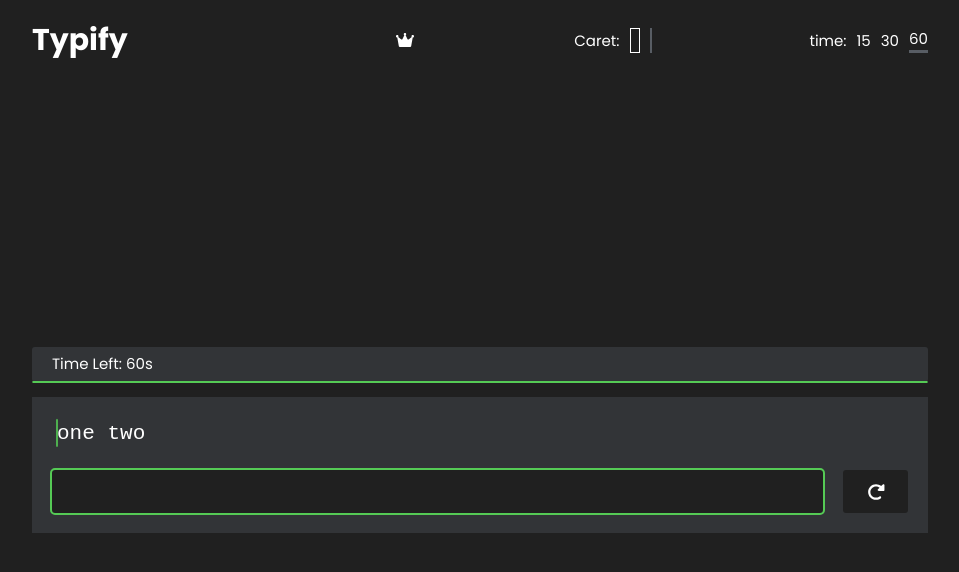
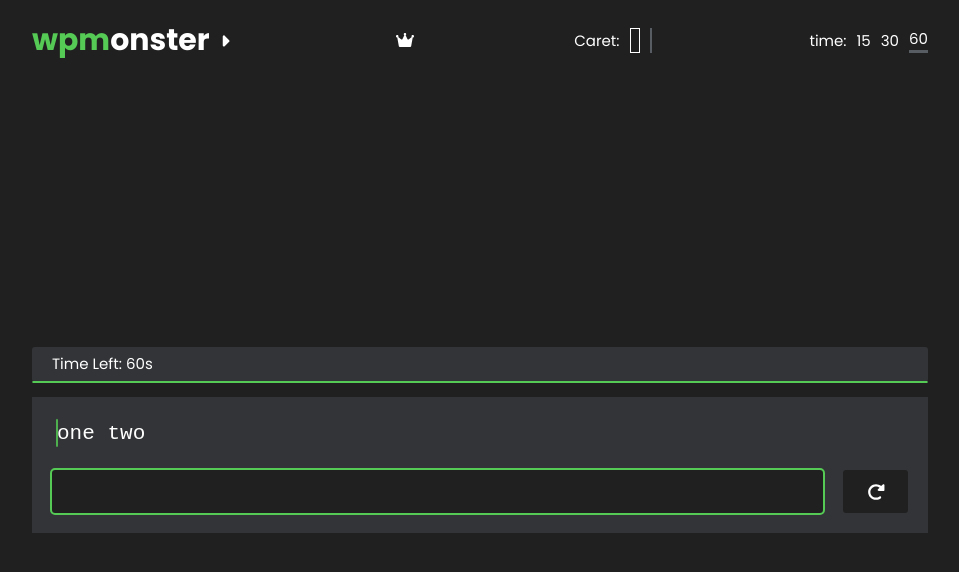
Before and after one commit to eroblaze/wpmonster, a React (Create React App) app: page / in a window 1280 px wide. Shown: the top 572 px of the page, without its empty margins (160-1119 px from the left). Built offline with nearby package versions, Linux system fonts and the light colour scheme; a web font is replaced by a local one.

Commit message:
Changed the name of this project to wpmonster and finalised the result section toggle feature

```diff
--- a/public/index.html
+++ b/public/index.html
@@ -24,7 +24,7 @@
       work correctly both with client-side routing and a non-root public URL.
       Learn how to configure a non-root public URL by running `npm run build`.
     -->
-    <title>Typify TS</title>
+    <title>wpmonster</title>
   </head>
   <body>
     <noscript>You need to enable JavaScript to run this app.</noscript>
--- a/src/App.tsx
+++ b/src/App.tsx
@@ -22,6 +22,8 @@ const App = () => {
   const [startTime, setStartTime] = useState(60);
   const [hasGameStarted, setHasGameStarted] = useState(false);
   const [isBlockCaret, setIsBlockCaret] = useState(false);
+  const [shouldShowResultSection, setShouldShowResultSection] = useState(false);
+  const [showSectionToggle, setShowSectionToggle] = useState(true);
   const wordsToDisplay = wordsArrayRandom[0];
 
   const handleTimeChange = (time: number) => {
@@ -34,7 +36,17 @@ const App = () => {
 
   return (
     <>
-      <AppCont.Provider value={{ isBlockCaret, startTime, setHasGameStarted }}>
+      <AppCont.Provider
+        value={{
+          isBlockCaret,
+          startTime,
+          setHasGameStarted,
+          shouldShowResultSection,
+          setShouldShowResultSection,
+          showSectionToggle,
+          setShowSectionToggle,
+        }}
+      >
         <Header
           timeArray={timeArray}
           startTime={startTime}
--- a/src/AppTypes.ts
+++ b/src/AppTypes.ts
@@ -2,4 +2,8 @@ export interface AppContextInterface {
   startTime: number;
   setHasGameStarted: React.Dispatch<React.SetStateAction<boolean>>;
   isBlockCaret: boolean;
+  shouldShowResultSection: boolean;
+  setShouldShowResultSection: React.Dispatch<React.SetStateAction<boolean>>;
+  showSectionToggle: boolean;
+  setShowSectionToggle: React.Dispatch<React.SetStateAction<boolean>>;
 }
--- a/src/Components/Header/Header.tsx
+++ b/src/Components/Header/Header.tsx
@@ -1,5 +1,7 @@
-import { useContext } from "react";
+import { useContext, useEffect, useRef } from "react";
 import { AppCont } from "../../App";
+
+let canStart = 0;
 interface HeaderInterface {
   startTime: number;
   timeArray: number[];
@@ -13,7 +15,30 @@ const Header = ({
   onTimeChange,
   onCaretClick,
 }: HeaderInterface) => {
-  const { isBlockCaret } = useContext(AppCont);
+  const {
+    isBlockCaret,
+    shouldShowResultSection,
+    setShouldShowResultSection,
+    showSectionToggle,
+    setShowSectionToggle,
+  } = useContext(AppCont);
+  const hiderRef = useRef<SVGSVGElement | null>(null);
+
+  useEffect(() => {
+    if (hiderRef.current) {
+      const { current } = hiderRef;
+      if (shouldShowResultSection) {
+        if (!canStart) canStart = 1;
+        current.classList.add("hider-active");
+        current.classList.remove("hider-deactivate");
+      } else {
+        if (canStart) {
+          current.classList.remove("hider-active");
+          current.classList.add("hider-deactivate");
+        }
+      }
+    }
+  }, [shouldShowResultSection]);
 
   const verifyTime = (e: React.MouseEvent<HTMLSpanElement, MouseEvent>) => {
     const target = e.target as HTMLSpanElement;
@@ -25,10 +50,31 @@ const Header = ({
     }
   };
 
+  const handleHiderClick = () => {
+    if (canStart) {
+      setShouldShowResultSection(!shouldShowResultSection);
+      setShowSectionToggle((former) => !former);
+    }
+  };
+
   return (
     <header>
       <div className="logo">
-        <h1>Typify</h1>
+        <h1>
+          <span id="wpm-green">wpm</span>onster{" "}
+          <span>
+            <svg
+              id="typing-box-2-hider-svg"
+              className={canStart || shouldShowResultSection ? "hoverable" : ""}
+              ref={hiderRef}
+              onClick={handleHiderClick}
+              xmlns="http://www.w3.org/2000/svg"
+              viewBox="0 0 256 512"
+            >
+              <path d="M118.6 105.4l128 127.1C252.9 239.6 256 247.8 256 255.1s-3.125 16.38-9.375 22.63l-128 127.1c-9.156 9.156-22.91 11.9-34.88 6.943S64 396.9 64 383.1V128c0-12.94 7.781-24.62 19.75-29.58S109.5 96.23 118.6 105.4z" />
+            </svg>
+          </span>
+        </h1>
       </div>
       <nav>
         <ul>
--- a/src/Components/Type/Type.tsx
+++ b/src/Components/Type/Type.tsx
@@ -52,7 +52,6 @@ let valueLen: number;
 let valueLenInd: number;
 let isWrong = false;
 // When to show Result Section
-let shouldShowResultSection = false;
 let isSubmitting = false;
 
 function clearAllEntries(): void {
@@ -80,7 +79,13 @@ interface TypeProps {
 export const TypeContext = createContext<TContext>({} as TContext);
 
 function Type({ passedWords }: TypeProps) {
-  const { setHasGameStarted, startTime } = useContext(AppCont);
+  const {
+    setHasGameStarted,
+    startTime,
+    shouldShowResultSection,
+    setShouldShowResultSection,
+    showSectionToggle,
+  } = useContext(AppCont);
 
   const [isOver, setIsOver] = useState(false);
 
@@ -164,7 +169,7 @@ function Type({ passedWords }: TypeProps) {
       setHasGameStarted(false);
       setTimeout(() => {
         isSubmitting = false;
-        shouldShowResultSection = true;
+        if (showSectionToggle) setShouldShowResultSection(true);
         setModalIsOpen(true);
         // To generate the wpm
         getWrongWords();
@@ -190,14 +195,14 @@ function Type({ passedWords }: TypeProps) {
     setHasGameStarted(false);
     setTimeout(() => {
       isSubmitting = false;
-      shouldShowResultSection = true;
+      if (showSectionToggle) setShouldShowResultSection(true);
       setModalIsOpen(true);
       // To generate the wpm
-      getWrongWords();
+      getWrongWords(timeTaken);
     }, loadTime);
   };
 
-  function getWrongWords() {
+  function getWrongWords(timeTaken?: number) {
     const {
       wrongWordsIdx,
       WPM,
@@ -207,7 +212,7 @@ function Type({ passedWords }: TypeProps) {
       totalCharTyped,
       wrongChars,
       wrongWords,
-    } = generateWpm(startTime, pastColor);
+    } = generateWpm(timeTaken === undefined ? startTime : timeTaken, pastColor);
 
     const gottenWrongWords = wrongWordsIdx.map((el) => spaceSplit[el]);
 
@@ -425,12 +430,6 @@ function Type({ passedWords }: TypeProps) {
     spaceEnteredByUser++;
     extraCount = 0;
 
-    // If the user has submitted the last word by pressing space bar
-    if (spaceEnteredByUser === totalSpaceInitially + 1) {
-      setWasDoneEarly(true);
-      return;
-    }
-
     setColor((prevId) => {
       return {
         id: -1,
@@ -443,6 +442,12 @@ function Type({ passedWords }: TypeProps) {
     showRedColor();
 
     setUserIn("");
+
+    // If the user has submitted the last word by pressing space bar
+    if (spaceEnteredByUser === totalSpaceInitially + 1) {
+      setWasDoneEarly(true);
+      return;
+    }
     // Make React re-render this component :
     setFake((prev) => !prev);
   }
@@ -556,8 +561,7 @@ function Type({ passedWords }: TypeProps) {
             </div>
           </div>
 
-          <i className="fa-solid fa-caret-right"></i>
-          {shouldShowResultSection && (
+          {shouldShowResultSection && showSectionToggle && (
             <div className="typing-box-2">
               <ResultSection />
             </div>
--- a/src/Components/WrongWords/WrongWords.tsx
+++ b/src/Components/WrongWords/WrongWords.tsx
@@ -10,8 +10,8 @@ const WrongWords = () => {
         <h3 className="wrong-words-title">WRONG WORDS</h3>
 
         <div className="wrong-words">
-          {derivedWrongWords.map((el) => (
-            <span>{el}</span>
+          {derivedWrongWords.map((el, idx) => (
+            <span key={idx}>{el}</span>
           ))}
         </div>
       </div>
--- a/src/Styles/_animations.scss
+++ b/src/Styles/_animations.scss
@@ -41,3 +41,15 @@
     transform: rotate(360deg);
   }
 }
+
+@keyframes hiderActive {
+  100% {
+    transform: rotate(90deg);
+  }
+}
+
+@keyframes hiderDeactivate {
+  100% {
+    transform: rotate(90deg);
+  }
+}
--- a/src/Styles/index.scss
+++ b/src/Styles/index.scss
@@ -56,6 +56,27 @@ header {
 
   h1 {
     font-size: 30px;
+    #wpm-green {
+      color: $secondary-color;
+    }
+
+    #typing-box-2-hider-svg {
+      @include svgIcons();
+    }
+    .hider-active {
+      animation: hiderActive 0.25s linear forwards;
+    }
+    .hider-deactivate {
+      animation: hiderDeactivate 0.25s linear reverse;
+    }
+    .hoverable {
+      cursor: pointer;
+      transition: 0.25s fill ease;
+
+      &:hover {
+        fill: $modal-second-color !important;
+      }
+    }
   }
 
   ul {
```
